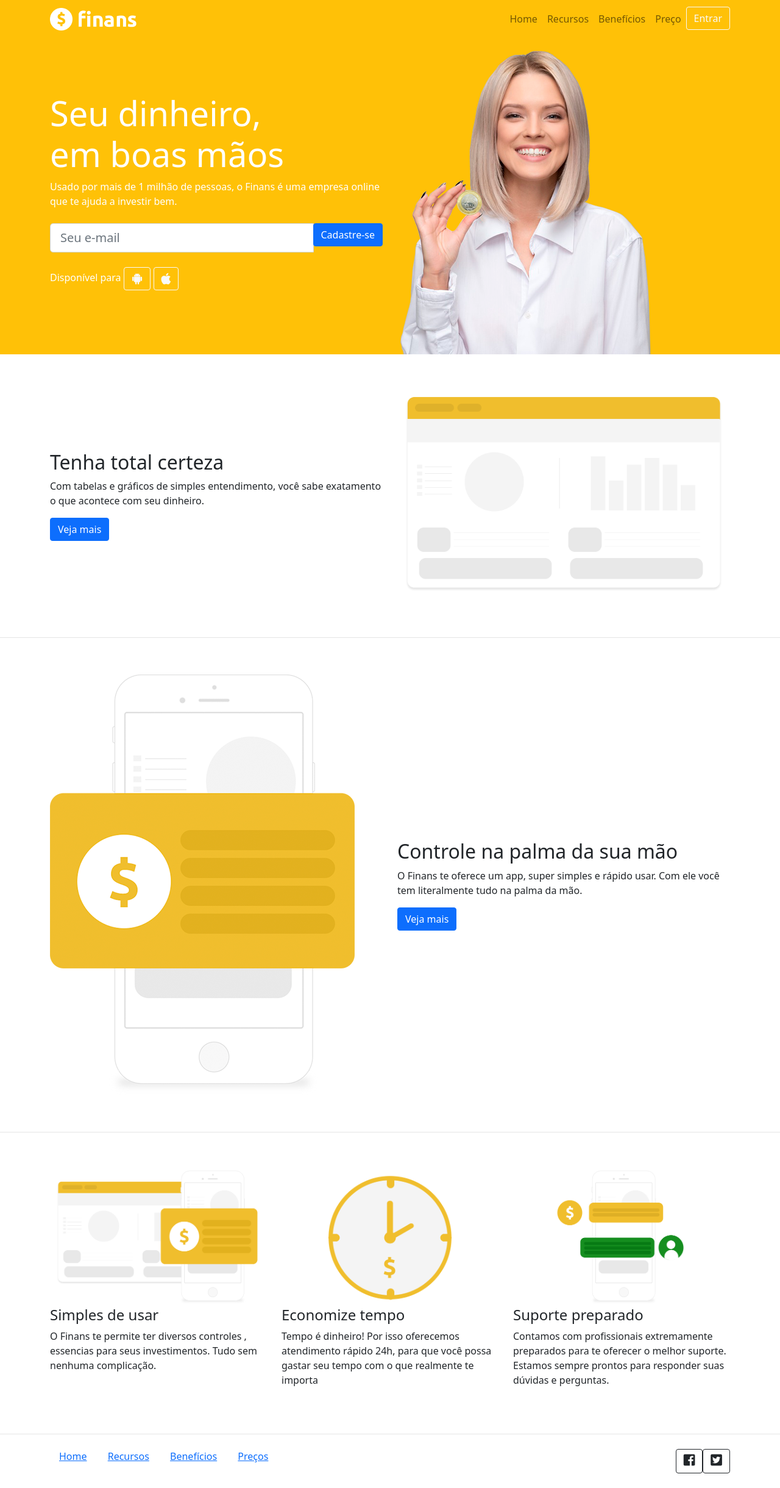
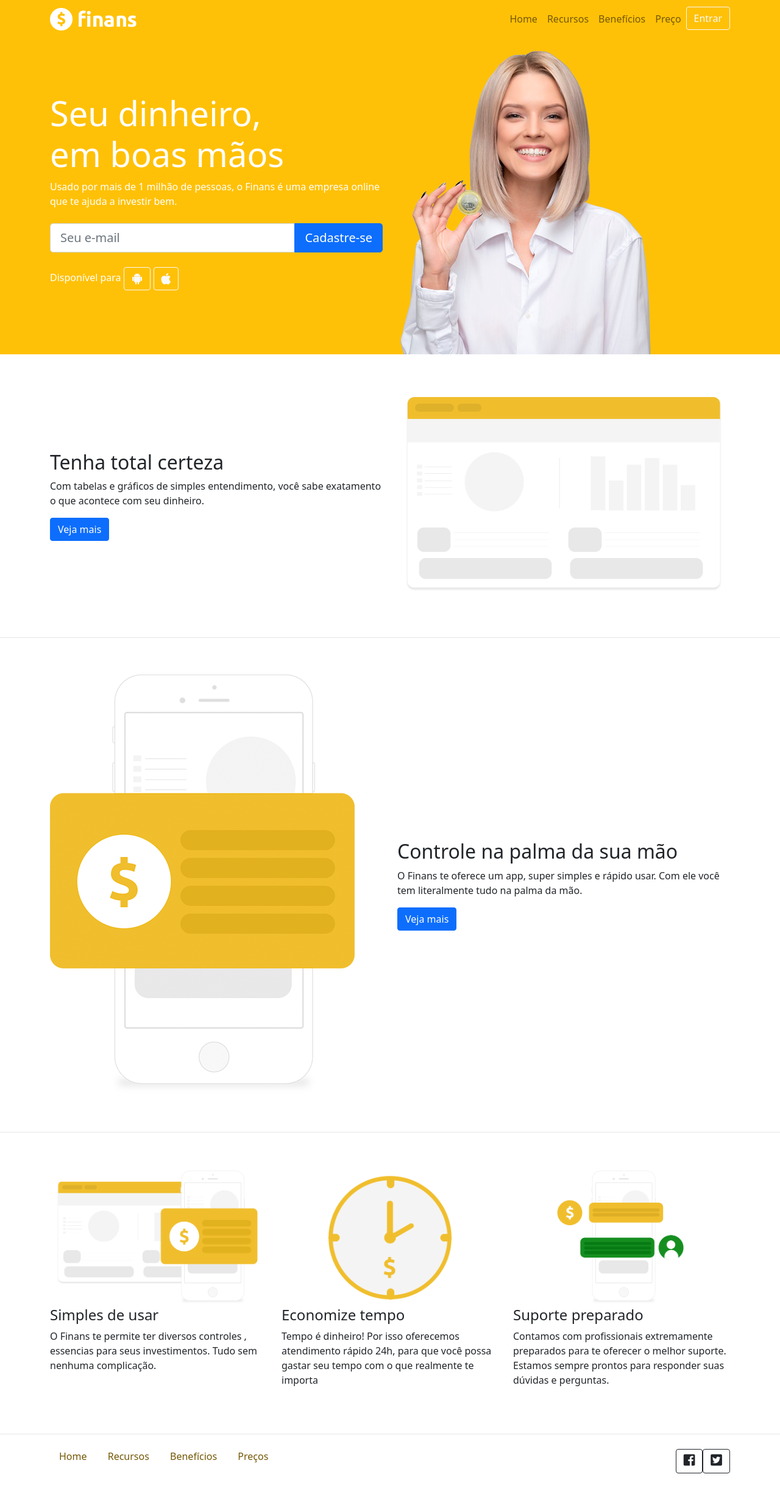
Before and after one commit to wendellwcl/Finans, a plain HTML site: page index.html in a window 1280 px wide. Shown: the whole page at 61% size. Drawn offline with nearby package versions, Linux system fonts and the light colour scheme.

Commit message:
correções de layout

```diff
--- a/css/estilo.css
+++ b/css/estilo.css
@@ -1,3 +1,12 @@
+a{
+	text-decoration: none;
+	color: #735703;
+}
+
+a:hover{
+	color: #4C3A02;
+}
+
 #home {
 	background-color: #FFC107;
 	color: #FFF;
--- a/index.html
+++ b/index.html
@@ -64,10 +64,8 @@
 
             <form class="mt-4 mb-4">
               <div class="input-group input-group-lg">
-                <input type="text" placeholder="Seu e-mail" class="form-control">
-                <div class="input-group-append">
-                  <button type="button" class="btn btn-primary">Cadastre-se</button>
-                </div>
+                <input type="email" class="form-control" placeholder="Seu e-mail">
+                <button class="btn btn-primary" type="button">Cadastre-se</button>
               </div>
             </form>
 
@@ -91,7 +89,7 @@
     </div>
   </section>
 
-  <!-- Sessao 2 -->
+  <!-- Seção 2 -->
   <section class="caixa">
     <div class="container">
       <div class="row">
@@ -114,7 +112,7 @@
     </div>
   </section>
 
-  <!-- Sessao 3 -->
+  <!-- Seção 3 -->
   <section class="caixa">
     <div class="container">
       <div class="row">
@@ -138,7 +136,7 @@
     </div>
   </section>
 
-  <!-- Sessao 4 -->
+  <!-- Seção 4 -->
   <section class="caixa">
     <div class="container">
       <div class="row">
```
